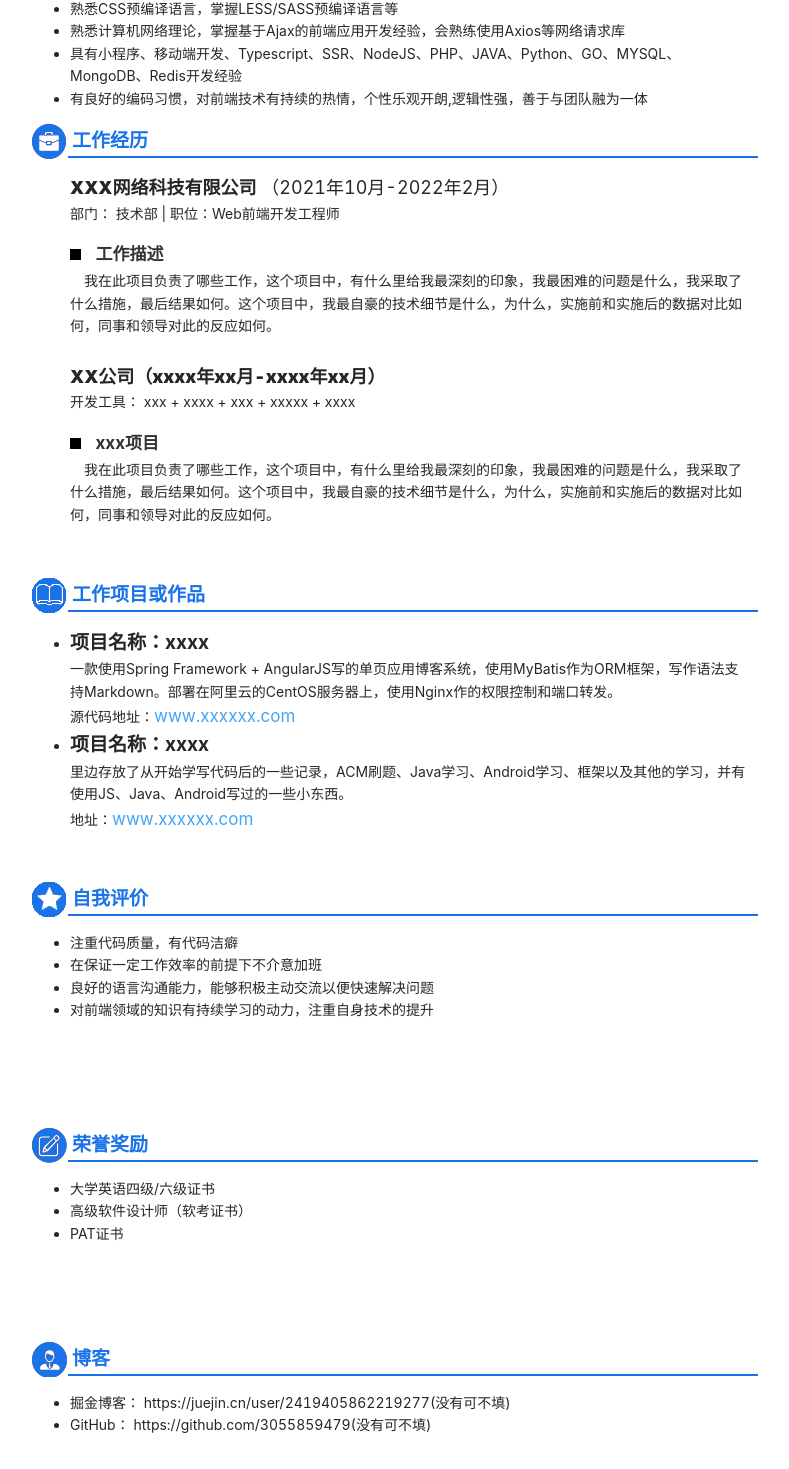
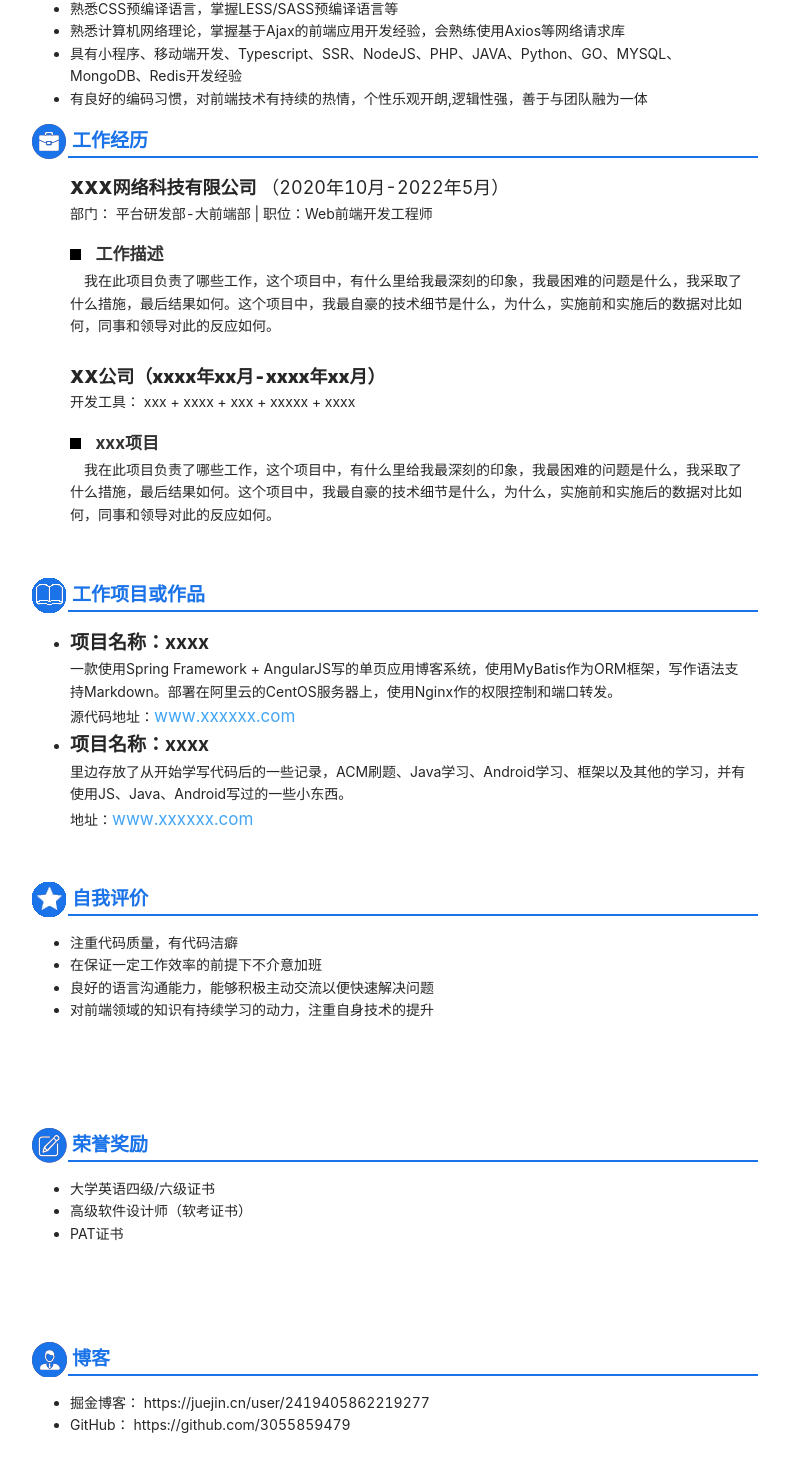
Before and after one commit to Coder-Huangzejia/resume, a React app: page / in a window 1280 px wide. Shown: the part 512-1981 px from the top of the page, without its empty margins (230-1019 px from the left). Built offline with nearby package versions, Linux system fonts and the light colour scheme.

Commit message:
update: 基本信息表单回显

```diff
--- a/src/App.tsx
+++ b/src/App.tsx
@@ -20,8 +20,8 @@ export default function App() {
     major: "计算机科学与技术（非相关专业可不填）",
     age: 25,
     salary: "25k（不填为面议）",
-    blog: "https://juejin.cn/user/2419405862219277(没有可不填)",
-    github: "https://github.com/3055859479(没有可不填)",
+    blog: "https://juejin.cn/user/2419405862219277",
+    github: "https://github.com/3055859479",
   });
 
   const [techData, setTechData] = useState<TechDataType>({
@@ -155,6 +155,9 @@ export default function App() {
   }, []);
 
   const save = () => {};
+  const onChange=useCallback((changedFields:FormStaticType)=>{
+    setFormBasic(pre=>({...pre,...changedFields}))
+  },[])
   return (
     <>
       <Resume
@@ -164,7 +167,8 @@ export default function App() {
       />
       <BasicDrawer
         visible={drawerVisible.basicDrawerVisible}
-        form={formBasic}
+        onChange={onChange}
+        initialValues={formBasic}
         setVisible={handleCloseDrawer}
       />
       <TechDrawer
--- a/src/components/BasicDrawer/index.tsx
+++ b/src/components/BasicDrawer/index.tsx
@@ -2,14 +2,16 @@ import { FC, memo, useCallback } from "react";
 import { FormStaticType } from "../../types/static";
 import { Form, Drawer, Row, Col, Input } from "antd";
 interface BasicDrawerProps {
-  form: FormStaticType;
+  onChange: (changedFields:FormStaticType)=>void;
   setVisible: (str: "basicDrawerVisible") => void;
   visible: boolean;
+  initialValues:FormStaticType
 }
 const BasicDrawer: FC<BasicDrawerProps> = memo(
-  ({ form, visible, setVisible }) => {
+  ({ onChange, visible, setVisible,initialValues}) => {
     const { Item } = Form;
     const { TextArea } = Input;
+    const [form]=Form.useForm()
     const rules = {
       name: [{ required: true, message: "Please enter user name" }],
       url: [{ required: true, message: "please enter url" }],
@@ -41,7 +43,7 @@ const BasicDrawer: FC<BasicDrawerProps> = memo(
           footerStyle={{ textAlign: "right" }}
           onClose={onClose}
         >
-          <Form layout="vertical">
+          <Form layout="vertical" form={form} initialValues={initialValues} onValuesChange={onChange}>
             <Row gutter={16}>
               <Col span="12">
                 <Item label="名字" name="name">
--- a/src/components/Resume/index.tsx
+++ b/src/components/Resume/index.tsx
@@ -120,10 +120,10 @@ const Resume: FC<ResumeProps> = memo(({ techData, formData, setVisible }) => {
         <div className="detail-list">
           <div className="company">
             <h2>
-              XXX网络科技有限公司 <span>（2021年10月-2022年2月）</span>
+              XXX网络科技有限公司 <span>（2020年10月-2022年5月）</span>
             </h2>
             <span className="tools">
-              部门： 技术部 | 职位：Web前端开发工程师
+              部门： 平台研发部-大前端部 | 职位：Web前端开发工程师
             </span>
 
             <span className="project-title">工作描述</span>
```
